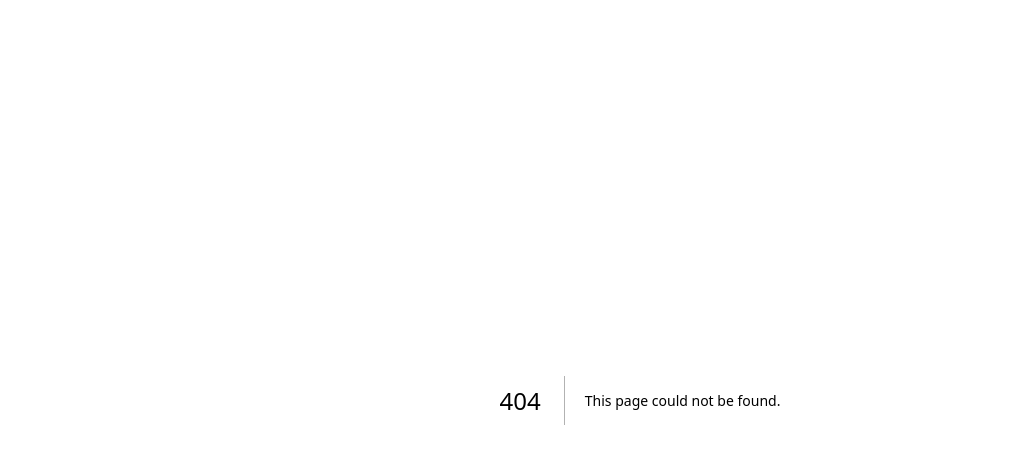
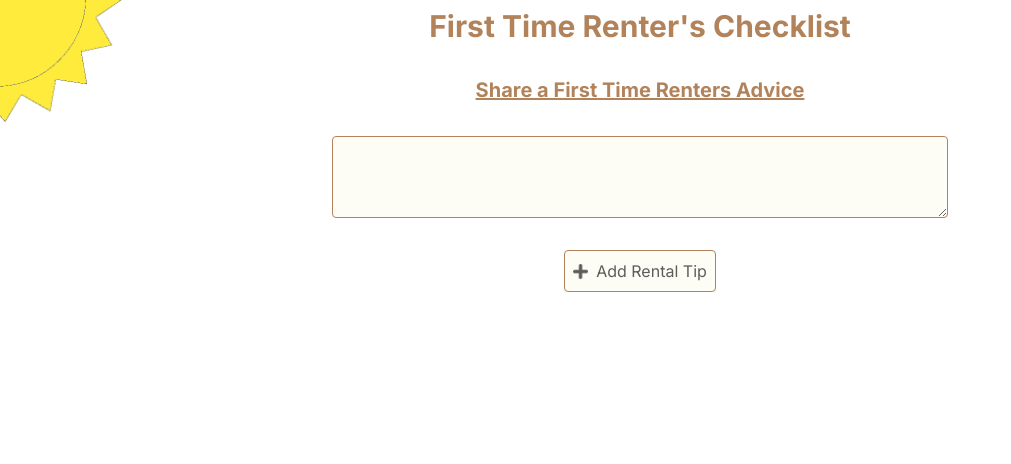
Before and after one commit to jcsmileyjr/renters-ui, a Next.js app: page /pages/AddAdvice in a window 1280 px wide. Before the commit this address had no page. Shown: the top 464 px of the page, without its empty margins (0-1011 px from the left). Built offline with nearby package versions, Linux system fonts and the light colour scheme.

Commit message:
Feature: Initial UI setup of Add Advice page
Update naming of the AddAdvice button

```diff
--- a/src/app/page.js
+++ b/src/app/page.js
@@ -1,5 +1,5 @@
 
-import AddAdvice from "@/components/AddAdvice/addAdvice";
+import AddAdviceButton from "@/components/AddAdviceButton/addAdviceButton";
 import Advice from "@/components/Advice/advice";
 import Checklist from "@/components/Checklist/checklist";
 import Image from 'next/image';
@@ -43,7 +43,7 @@ export default async function Home() {
         <p className="text-sm text-mediumGray">Love means preparing you for success!!!</p>
       </section>
       <section className="bg-red-300 row-start-3 row-end-3 sm:col-start-1 sm:col-end-3 sm:col-span-2 sm:row-start-2 sm:row-end-2 mt-12 sm:mt-8">
-        <AddAdvice />
+        <AddAdviceButton />
       </section>
       <section className="bg-lime-300 row-start-4 row-end-4 sm:col-start-1 sm:col-end-3 sm:col-span-2 sm:row-start-3 sm:row-end-3 ">
         <Advice list={AdviceData} />
--- /dev/null
+++ b/src/app/pages/AddAdvice/page.js
@@ -0,0 +1,32 @@
+"use client"
+import { useRouter } from 'next/navigation';
+import {useState} from 'react';
+import AddAdviceButton from '@/components/AddAdviceButton/addAdviceButton';
+import Image from 'next/image';
+import SunIcon from '../../../images/sun-icon-yellow-1.png';
+import grayPlusIcon from '../../../images/plus-icon-gray.png';
+
+export default function AddAdvice () {
+    const router = useRouter() //  Use to relocate user to another page
+    const [content, setContent] = useState("");
+
+    const createAdvice = () => {
+        console.log("new advice: ", content);
+        router.push('/');
+
+    }
+    return (
+        <main className="px-4 m-2 flex flex-col items-center">
+            <Image className="absolute -top-32 -left-32 -z-10" priority={false} src={SunIcon} width={250} alt="" />
+            <h1 className="text-3xl font-bold text-brown text-center">First Time Renter's Checklist</h1>
+            <h2 className="text-xl font-bold text-brown text-center mt-8 underline">Share a First Time Renters Advice</h2>
+
+            <textarea className='bg-paleYellow border border-brown border-solid rounded w-1/2 mt-8 p-4' value={content} onChange={(e) => setContent(e.target.value)} />
+
+            <button onClick={() => createAdvice()} className='bg-paleYellow text-mediumGray border border-brown border-solid rounded mt-8 sm:mb-0 p-2 flex justify-center items-center gap-2'>
+                <Image priority={false} src={grayPlusIcon} width={15} height={10} alt="Plus icon, when click, opens add rental tip page." />
+                <p>Add Rental Tip</p>
+            </button>
+        </main>
+    )
+}
--- a/src/components/AddAdvice/addAdvice.js
+++ b/src/components/AddAdviceButton/addAdviceButton.js
@@ -1,12 +1,15 @@
+"use client"
 import Image from 'next/image';
 import grayPlusIcon from '../../images/plus-icon-gray.png';
+import { useRouter } from 'next/navigation'
 
 // Component that allows the user open the AddTip page.
-export default function AddAdvice() {
+export default function AddAdviceButton() {
+    const router = useRouter() //  Use to relocate user to another page
     return (
         <div className='flex flex-col justify-center items-center'>
             <h2 className='font-bold text-2xl text-brown mb-4 underline sm:hidden'>Rental Advice</h2>
-            <button className='bg-paleYellow text-mediumGray border border-brown border-solid rounded mb-6 sm:mb-0 sm:w-1/3 p-2 flex justify-center items-center gap-2'>
+            <button onClick={() => router.push('/pages/AddAdvice') } className='bg-paleYellow text-mediumGray border border-brown border-solid rounded mb-6 sm:mb-0 sm:w-1/3 p-2 flex justify-center items-center gap-2'>
                 <Image priority={false} src={grayPlusIcon} width={15} height={10} alt="Plus icon, when click, opens add rental tip page." />
                 <p>Add Rental Tip</p>
             </button>
--- a/src/components/Advice/advice.js
+++ b/src/components/Advice/advice.js
@@ -5,8 +5,9 @@ import SunIcon from '../../images/sun-icon-yellow-1.png';
 import {useState} from 'react';
 
 const AdviceContainer = ({content}) => {
-    const [advice, setAdvice] = useState(content);
+    const [advice, setAdvice] = useState(content); // set the initial state
 
+    // Update an advice's likes. API call to the backend with the current advice and returns a new advice with +1 likes.
     const updateLikes = async() => {
         const requestOptions = {
             method: 'PUT',
```
